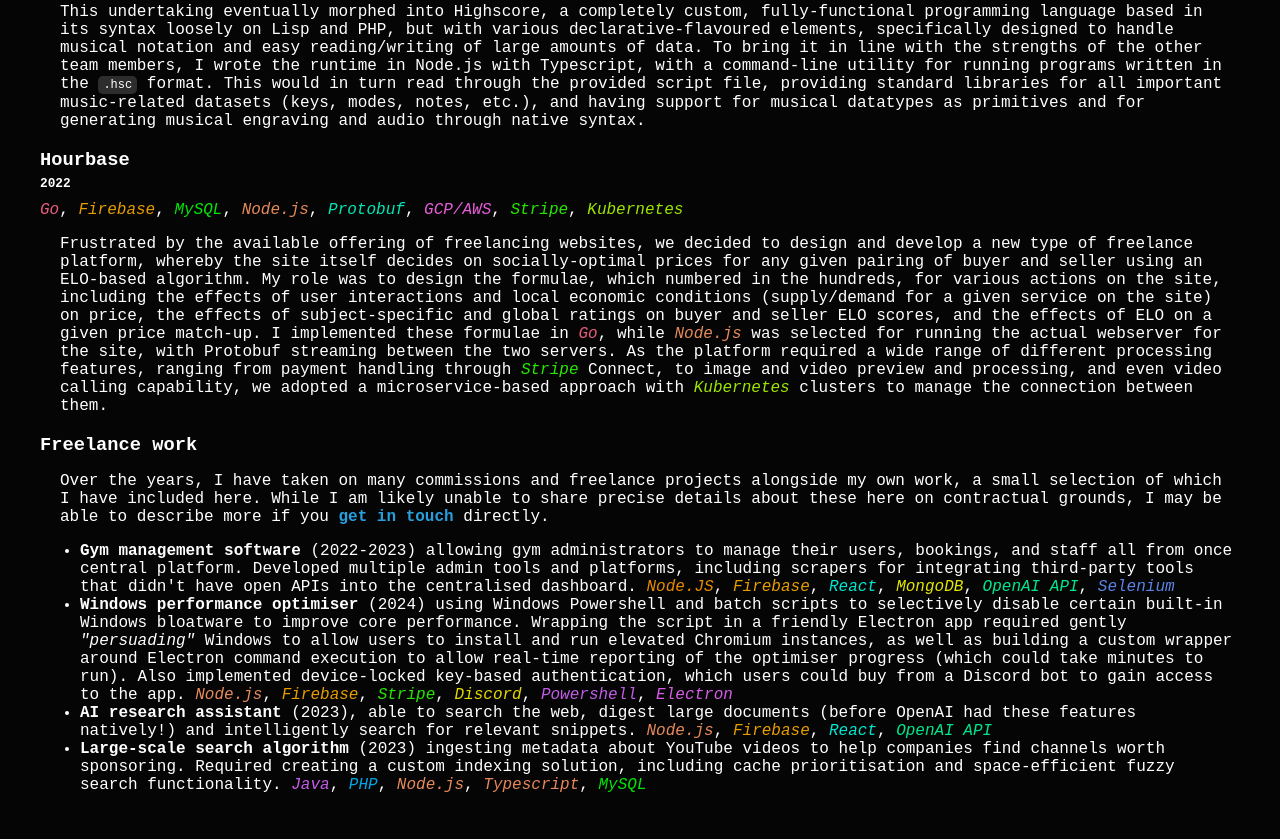
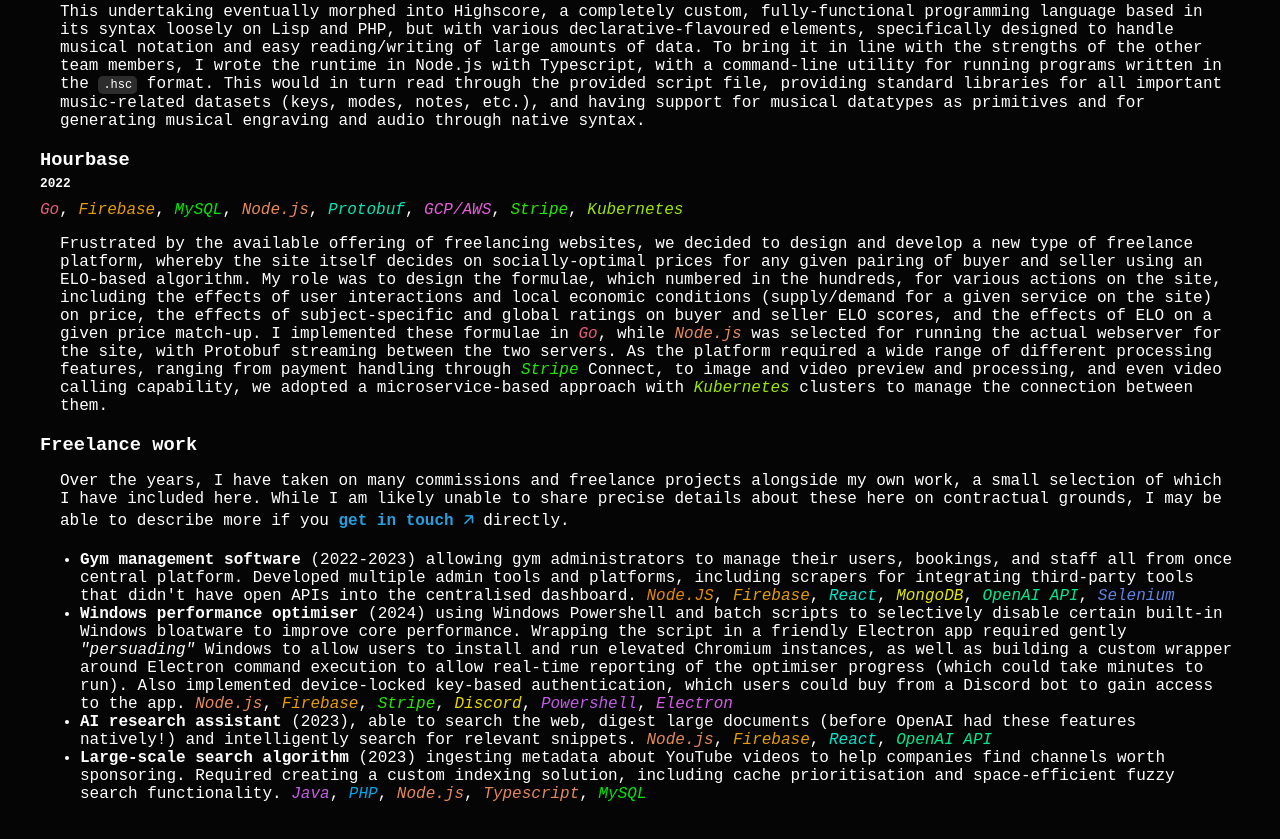
Before and after one commit to gezakerecsenyi/cv, a plain HTML site: page index.html in a window 1280 px wide. Shown: the part 3140-3979 px from the top of the page. Drawn offline with Linux system fonts and the light colour scheme; a web font is replaced by a local one.

Commit message:
Fix link

```diff
--- a/index.html
+++ b/index.html
@@ -489,7 +489,7 @@
                 these here on contractual grounds, I may be able to describe more if you
                 <a
                         target='_blank'
-                        href="mailto:geza@kerecs.com?subject=Freelance%20work&body=Hi%20Geza!%0A%0AI%20came%20across%20the%20information%20you%20shared%20about%20your%20freelance%20projects%20on%20your%20website.%20I'd%20love%20to%20hear%20a%20little%20more%20in%20particular%20about%20%5Bproject%20name%5D.">get in touch</a>
+                        href="mailto:geza@kerecs.com?subject=Freelance%20work&body=Hi%20Geza!%0A%0AI%20came%20across%20the%20information%20you%20shared%20about%20your%20freelance%20projects%20on%20your%20website.%20I'd%20love%20to%20hear%20a%20little%20more%20in%20particular%20about%20%5Bproject%20name%5D.">get in touch 🡥</a>
                 directly.
             </p>
 
```
